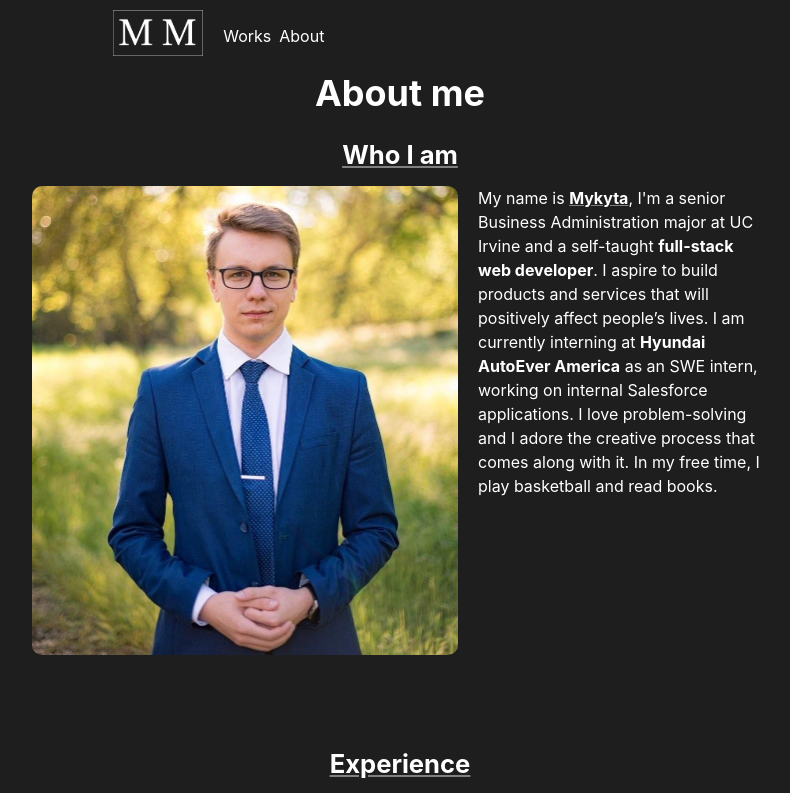
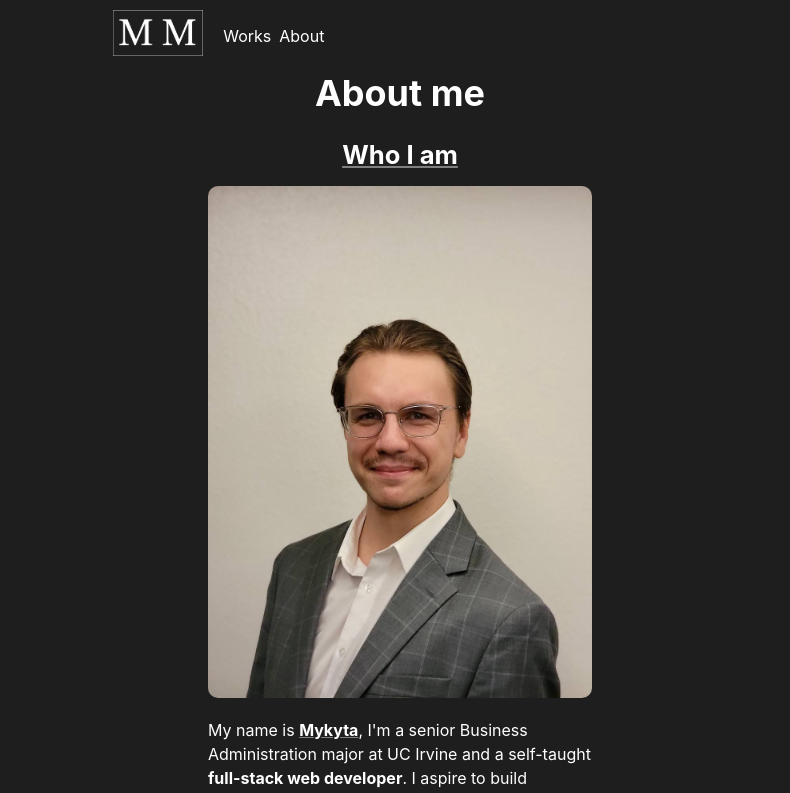
Before and after one commit to Furilon/portfolio-website, a Next.js app: page /about in a window 1280 px wide. Shown: the top 793 px of the page, without its empty margins (240-1030 px from the left). Built offline with nearby package versions, Linux system fonts and the light colour scheme.

Commit message:
Changed the headshot, resized it, and centered

```diff
--- a/pages/about.js
+++ b/pages/about.js
@@ -66,20 +66,22 @@ export default function About() {
               Who I am
             </Heading>
             <Flex
-              direction={{ base: "column", md: "row" }}
+              direction={{ base: "column", md: "row", lg: "column" }}
               justify="center"
               align="flex-start"
             >
               <Image
                 src="/Mykyta.jpg"
                 alt="Mykyta Medvediev's picture"
-                w={{ base: "341px", lg: "426px" }}
-                h={{ base: "375px", lg: "469px" }}
-                mr={{ base: "none", md: "20px" }}
-                mb={{ base: "20px", md: "none" }}
+                // 960x1280 pic
+                // base = 0.25, lg = 0.4
+                w={{ base: "240px", lg: "384px" }}
+                h={{ base: "320px", lg: "512px" }}
+                mr={{ base: "none", md: "20px", lg: "0px" }}
+                mb={{ base: "20px", md: "none", lg: "20px" }}
                 borderRadius="10px"
               />
-              <Text w={{ base: "341px", lg: "426px" }}>
+              <Text w={{ base: "341px", lg: "384px" }}>
                 My name is{" "}
                 <Tooltip
                   hasArrow
```
Also changed, not shown: public/Mykyta.jpg.
